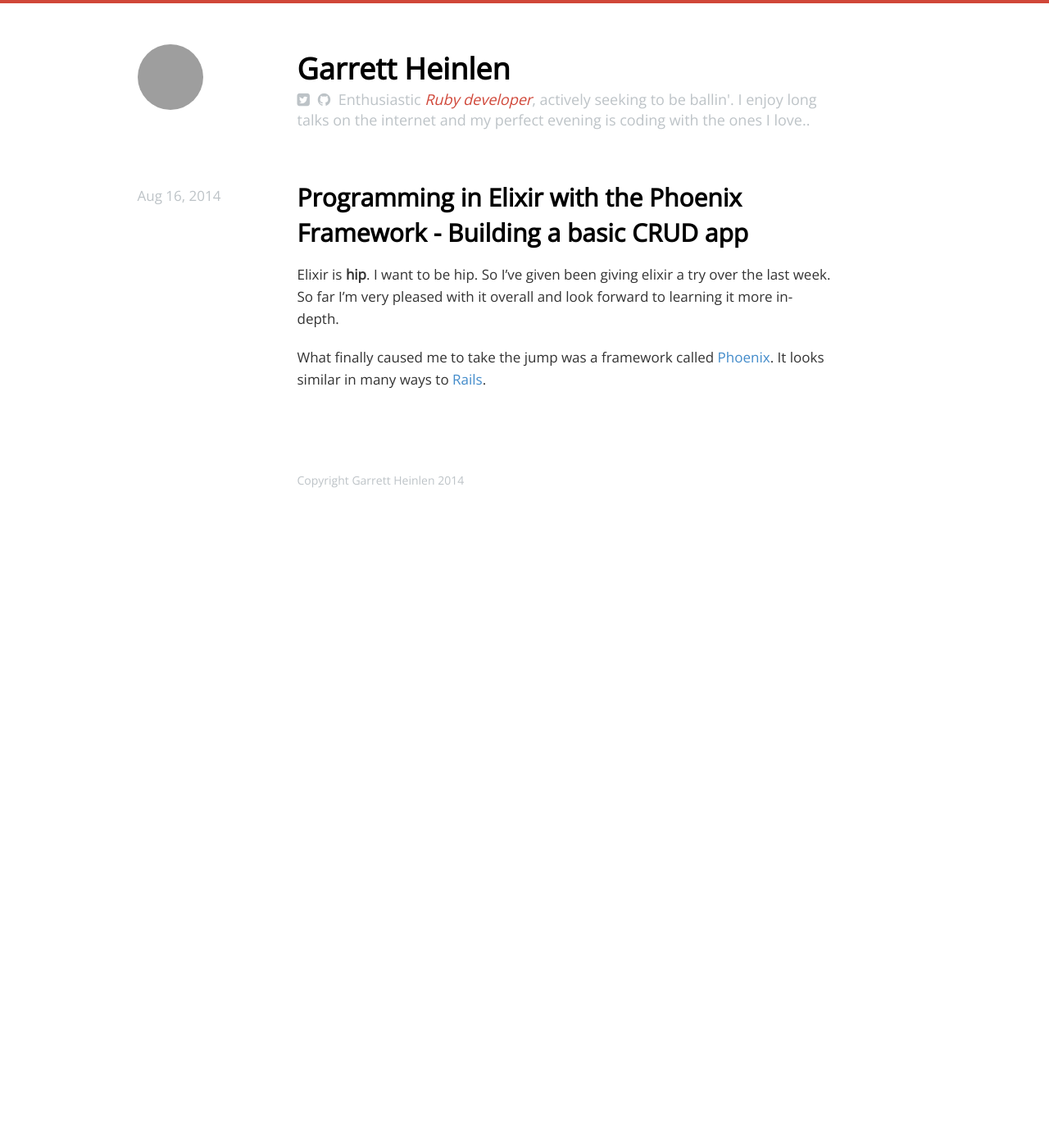
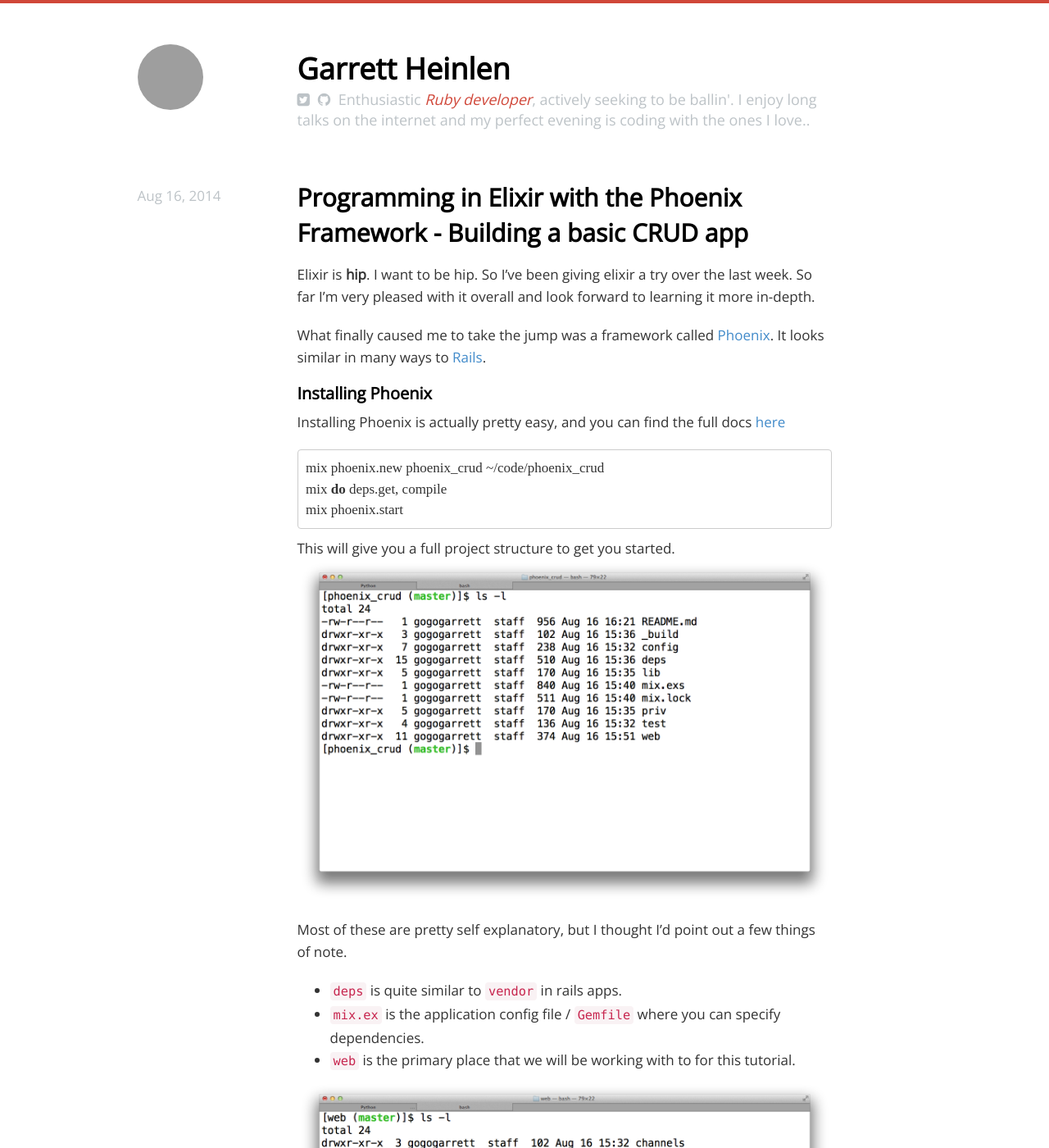
Before and after one commit to gogogarrett/gogogarrett.github.io, a Jekyll site: the page built from _posts/2014-08-16-programming-in-elixir-with-the-phoenix-framework-building-a-basic-CRUD-app.markdown, in a window 1280 px wide and 1400 px high. Shown: the whole window at 82% size. Built offline with Jekyll 4.4.1, drawn with Linux system fonts in a browser that asks for light colours; nearby versions of some CDN libraries; Markdown is read by kramdown in place of the engine named in the settings; some of the changed text lies outside the part shown; grey boxes are pictures that could not be loaded.

Commit message:
progress.

````diff
--- a/_posts/2014-08-16-programming-in-elixir-with-the-phoenix-framework-building-a-basic-CRUD-app.markdown
+++ b/_posts/2014-08-16-programming-in-elixir-with-the-phoenix-framework-building-a-basic-CRUD-app.markdown
@@ -3,6 +3,53 @@
 title:  "Programming in Elixir with the Phoenix Framework - Building a basic CRUD app"
 categories: jekyll update
 ---
-Elixir is **hip**. I want to be hip. So I've given been giving elixir a try over the last week. So far I'm very pleased with it overall and look forward to learning it more in-depth.
+Elixir is **hip**. I want to be hip. So I've been giving elixir a try over the last week. So far I'm very pleased with it overall and look forward to learning it more in-depth.
 
 What finally caused me to take the jump was a framework called [Phoenix](https://github.com/phoenixframework/phoenix).  It looks similar in many ways to [Rails](http://rubyonrails.org/).
+
+## Installing Phoenix
+Installing Phoenix is actually pretty easy, and you can find the full docs [here](https://github.com/phoenixframework/phoenix#setup)
+
+```bash
+mix phoenix.new phoenix_crud ~/code/phoenix_crud
+mix do deps.get, compile
+mix phoenix.start
+```
+This will give you a full project structure to get you started.
+![](/images/phoenix_folder_structure.png)
+
+Most of these are pretty self explanatory, but I thought I'd point out a few things of note.
+
+- `deps` is quite similar to `vendor` in rails apps.
+- `mix.ex` is the application config file / `Gemfile` where you can specify dependencies.
+- `web` is the primary place that we will be working with to for this tutorial.
+
+![](/images/phoenix_web_folder_structure.png)
+
+The `web` folder has things that might already be familiar if you've done any web development before.
+
+- MCV: `controllers`, `models`, `views` (view objects / presentation layer - which is awesome), `templates
+
+
+
+## Setting up the Database
+- repo object
+- changing supervisor file
+- adding in a migration
+
+## Adding a simple Welcome Page
+- route
+- controller
+- view
+- template
+
+## Adding a Page controller (and 404 page)
+- hook up normal show route
+- hooking up show route to handle unauthorised params
+
+## Adding in a User Resource
+
+## Creating a User Model
+- play in console
+
+## Adding in a JSON package
````
Also changed, not shown: images/phoenix_folder_structure.png (added), images/phoenix_web_folder_structure.png (added), 1 other file.
